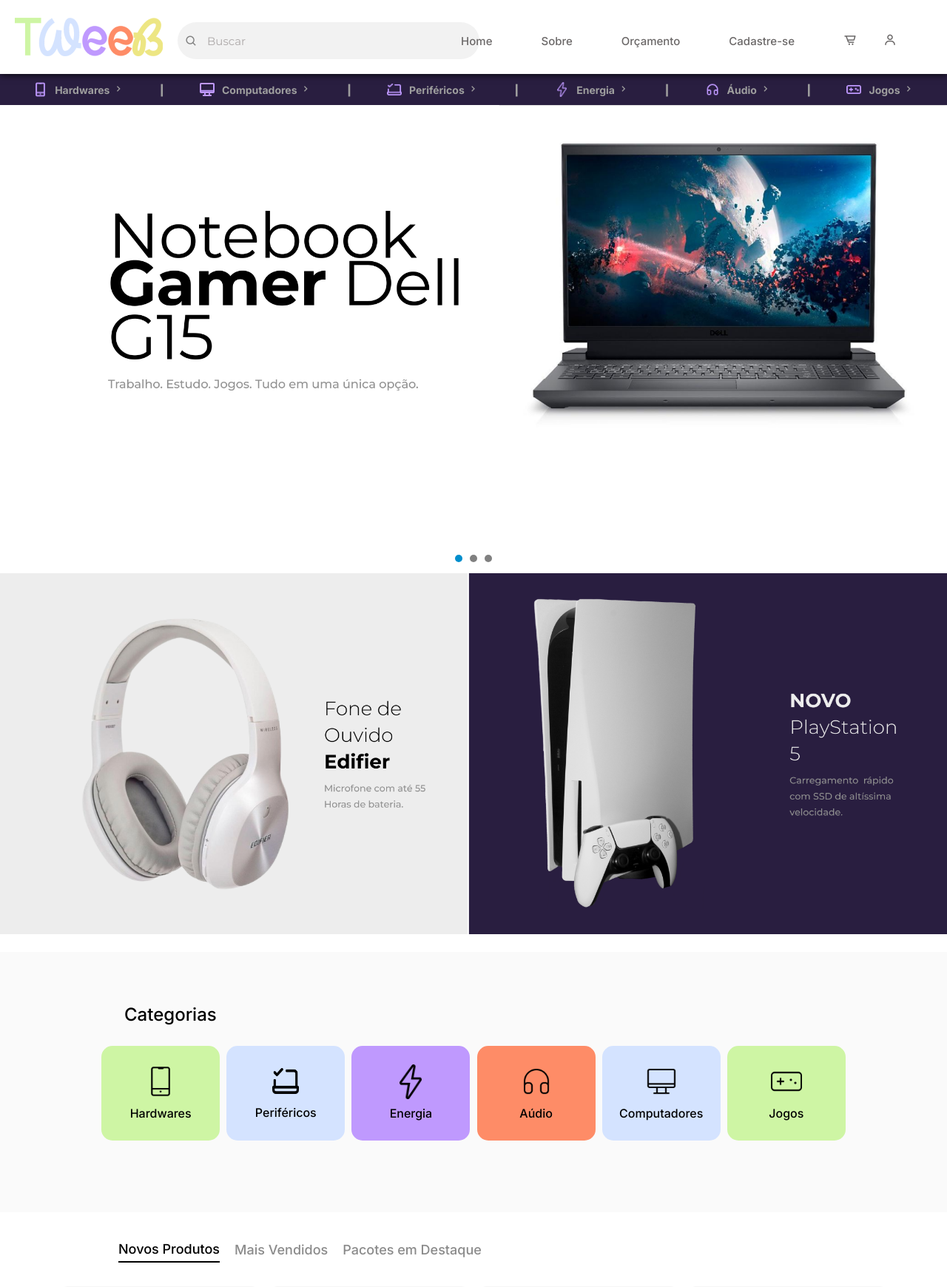
After one commit to VoucherDesenvSenacHub/Tweeb-2025, a PHP site: page /home.php in a window 1280 px wide; the page is wider, and only the part inside the window is pictured. The commit adds this page. Shown: the top 1740 px of that part at 74% size. Run offline with PHP 8.4, Linux system fonts and the light colour scheme; some libraries are stand-ins or nearby versions.

Commit message:
includes na home

```diff
--- a/PI/home.html
+++ b/PI/home.php
@@ -1,18 +1,5 @@
-<!DOCTYPE html>
-<html lang="pt-br">
-<head>
-    <meta charset="UTF-8">
-    <meta name="viewport" content="width=device-width, initial-scale=1.0">
-    <title>Home</title>
-    <link rel="stylesheet" href="https://cdnjs.cloudflare.com/ajax/libs/font-awesome/6.6.0/css/all.min.css" integrity="sha512-Kc323vGBEqzTmouAECnVceyQqyqdsSiqLQISBL29aUW4U/M7pSPA/gEUZQqv1cwx4OnYxTxve5UMg5GT6L4JJg==" crossorigin="anonymous" referrerpolicy="no-referrer"/>
-    <link rel="stylesheet" href="../PI/public/css/home.css">
-    <script defer src="../PI/public/js/home.js"></script>
-
-    <!-- <link rel="stylesheet" href="https://unpkg.com/swiper/swiper-bundle.min.css">
-    <script src="https://unpkg.com/swiper/swiper-bundle.min.js"></script> -->
-</head>
-<body>
-
+    <?php include __DIR__.'/includes/headernavb.php'; ?>
+    <?php include __DIR__.'/includes/navbar.php'; ?>
     <section class="slider">
         <div class="slider-content">
             <input type="radio" name="btn-radio" id="radio1">
@@ -465,5 +452,6 @@
       </div>
 
     <button id="voltarAoTopo" title="Voltar ao topo"><i class="fa-solid fa-angle-up"></i></button>
+    <?php include __DIR__.'/includes/footer.php'; ?>
 </body>
 </html>
--- a/PI/includes/footer.html
+++ b/PI/includes/footer.php
@@ -1,17 +1,7 @@
-<!DOCTYPE html>
-<html lang="pt-br">
-<head>
-    <meta charset="UTF-8">
-    <meta name="viewport" content="width=device-width, initial-scale=1.0">
-    <link rel="stylesheet" href="https://cdnjs.cloudflare.com/ajax/libs/font-awesome/6.6.0/css/all.min.css" integrity="sha512-Kc323vGBEqzTmouAECnVceyQqyqdsSiqLQISBL29aUW4U/M7pSPA/gEUZQqv1cwx4OnYxTxve5UMg5GT6L4JJg==" crossorigin="anonymous" referrerpolicy="no-referrer" />
-    <link rel="stylesheet" href="../public/css/footer.css">
-    <title>tweeb</title>
-</head>
-<body>
     <footer>
         <div id="footer_content">
             <div id="footer_contacts">
-                <img src="../public/assets/img/logo.png" alt="Logo Tweeb" class="footer-logo">
+                <img src="../PI/public/assets/img/logo.png" alt="Logo Tweeb" class="footer-logo">
                 <p class="footer-tagline">Sua conexão com o futuro, garantimos hoje.</p>
                 <div id="footer_social_midia">
                     <a href="#"><i class="fa-brands fa-twitter"></i></a>
@@ -62,7 +52,7 @@
 
         <div class="mobile-view">
             <div class="contatos">
-                <img src="public/assets/img/logo.png" alt="logo tweeb" class="footer-logo">
+                <img src="../PI/public/assets/img/logo.png" alt="logo tweeb" class="footer-logo">
                 <p class="footer-tagline">Sua conexão com o futuro, garantimos hoje.</p>
                 <div id="footer_social_midia">
                     <a href="#"><i class="fa-brands fa-twitter"></i></a>
@@ -87,5 +77,4 @@
             </div>
         </div>
     </footer>
-</body>
 </html>
--- /dev/null
+++ b/PI/includes/headernavb.php
@@ -0,0 +1,13 @@
+<!DOCTYPE html>
+<html lang="pt-br">
+<head>
+    <meta charset="UTF-8">
+    <meta name="viewport" content="width=device-width, initial-scale=1.0">
+    <title>Login</title>
+    <link rel="stylesheet" href="../PI/public/css/navbar.css">
+    <link href='https://unpkg.com/boxicons@2.1.4/css/boxicons.min.css' rel='stylesheet'>
+    <link rel="stylesheet" href="https://cdnjs.cloudflare.com/ajax/libs/font-awesome/6.6.0/css/all.min.css" integrity="sha512-Kc323vGBEqzTmouAECnVceyQqyqdsSiqLQISBL29aUW4U/M7pSPA/gEUZQqv1cwx4OnYxTxve5UMg5GT6L4JJg==" crossorigin="anonymous" referrerpolicy="no-referrer"/>
+    <link rel="stylesheet" href="../PI/public/css/home.css">
+    <link rel="stylesheet" href="../PI/public/css/footer.css">
+    <script defer src="../PI/public/js/home.js"></script>
+</head>
--- a/PI/includes/navbar.html
+++ b/PI/includes/navbar.php
@@ -1,16 +1,7 @@
-<!DOCTYPE html>
-<html lang="pt-br">
-<head>
-    <meta charset="UTF-8">
-    <meta name="viewport" content="width=device-width, initial-scale=1.0">
-    <title>Login</title>
-    <link rel="stylesheet" href="../public/css/navbar.css">
-    <link href='https://unpkg.com/boxicons@2.1.4/css/boxicons.min.css' rel='stylesheet'>
-</head>
 <body class="navBody">
     <header  class="headNav">
         <div class="logo">
-            <img src="../public/assets/img/Ativo 2.png" alt="logo tweeb">
+            <img src="../PI/public/assets/img/Ativo 2.png" alt="logo tweeb">
         </div>
         <div class="search-box">
             <form action="">
@@ -20,7 +11,7 @@
         </div>
         <nav class="navb">
             <ul>
-                <li><a href="#">Home</a></li>
+                <li><a href="../PI/home.php">Home</a></li>
                 <li><a href="#">Sobre</a></li>
                 <li><a href="#">Orçamento</a></li>
                 <li><a href="#">Cadastre-se</a></li>
@@ -38,7 +29,7 @@
     <!-- Barra de departamentos -->
     <section class="departments-bar">
         <div class="department">
-            <img src="../public/assets/img/Hardwares.png" alt="Hardwares">
+            <img src="../PI/public/assets/img/Hardwares.png" alt="Hardwares">
             <span>Hardwares <i class='bx bx-chevron-right'></i></span>
             <ul class="submenu">
                 <li>
@@ -109,7 +100,7 @@
         </div>
         <span class="separator">|</span>
         <div class="department">
-            <img src="../public/assets/img/Computadores.png" alt="Computadores">
+            <img src="../PI/public/assets/img/Computadores.png" alt="Computadores">
             <span>Computadores <i class='bx bx-chevron-right'></i></span>
             <ul class="submenu">
                 <li>
@@ -139,7 +130,7 @@
         </div>
         <span class="separator">|</span>
         <div class="department">
-            <img src="../public/assets/img/Perifericos.png" alt="Periféricos">
+            <img src="../PI/public/assets/img/Perifericos.png" alt="Periféricos">
             <span>Periféricos <i class='bx bx-chevron-right'></i></span>
             <ul class="submenu">
                 <li>
@@ -170,7 +161,7 @@
         </div>
         <span class="separator">|</span>
         <div class="department">
-            <img src="../public/assets/img/Energia.png" alt="Energia">
+            <img src="../PI/public/assets/img/Energia.png" alt="Energia">
             <span>Energia <i class='bx bx-chevron-right'></i></span>
             <ul class="submenu">
                 <li>
@@ -195,7 +186,7 @@
         </div>
         <span class="separator">|</span>
         <div class="department">
-            <img src="../public/assets/img/audio.png" alt="Áudio">
+            <img src="../PI/public/assets/img/audio.png" alt="Áudio">
             <span>Áudio <i class='bx bx-chevron-right'></i></span>
             <ul class="submenu">
                 <li>
@@ -225,7 +216,7 @@
         </div>
         <span class="separator">|</span>
         <div class="department">
-            <img src="../public/assets/img/Jogos.png" alt="Jogos">
+            <img src="../PI/public/assets/img/Jogos.png" alt="Jogos">
             <span>Jogos <i class='bx bx-chevron-right'></i></span>
             <ul class="submenu">
                 <li>
@@ -253,6 +244,5 @@
             </ul>
         </div>
     </section>
-    <script src="../public/js/navbar.js"></script>
-</body>
+    <script src="../PI/public/js/navbar.js"></script>
 </html>
--- a/PI/public/css/navbar.css
+++ b/PI/public/css/navbar.css
@@ -89,7 +89,7 @@
     display: flex;
     justify-content: flex-end;
     gap: 30px;
-    margin-right: 100px;
+    margin-right: 30px;
 }
 
 .navb ul li {
```
